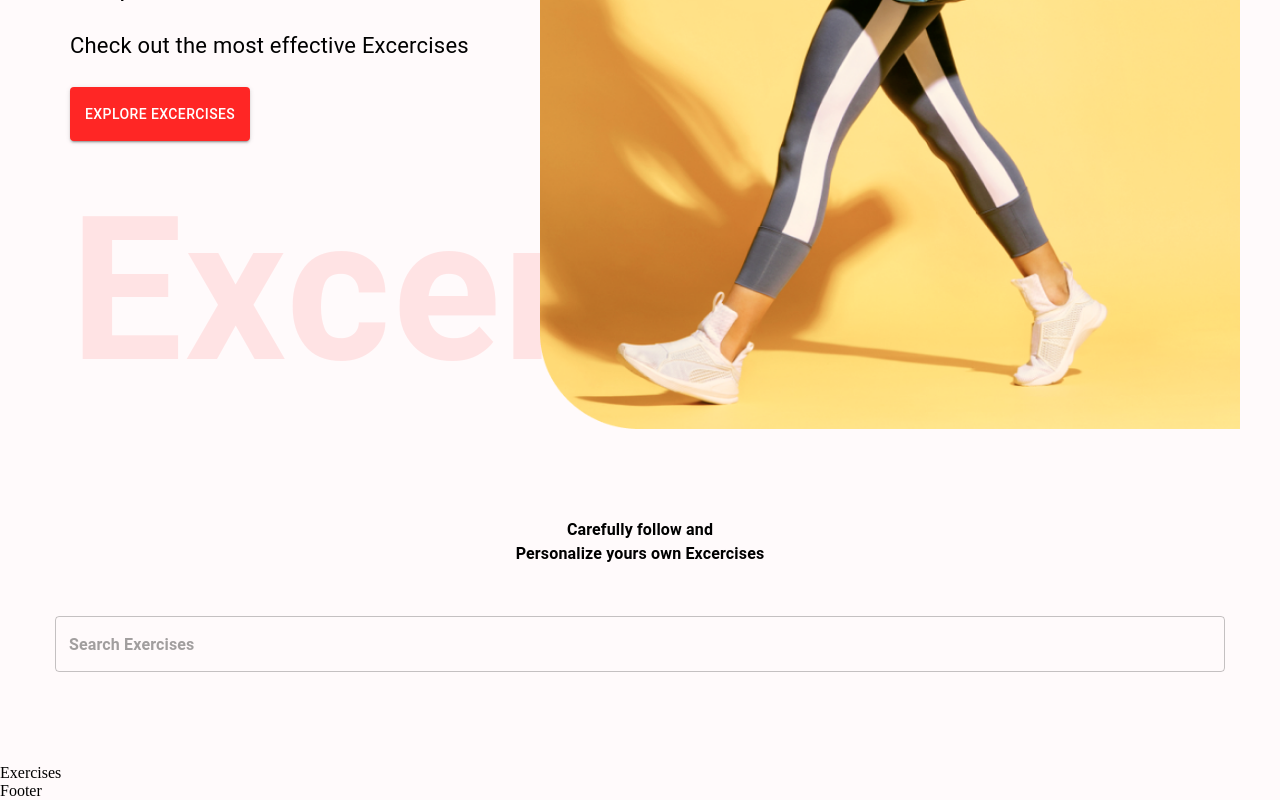
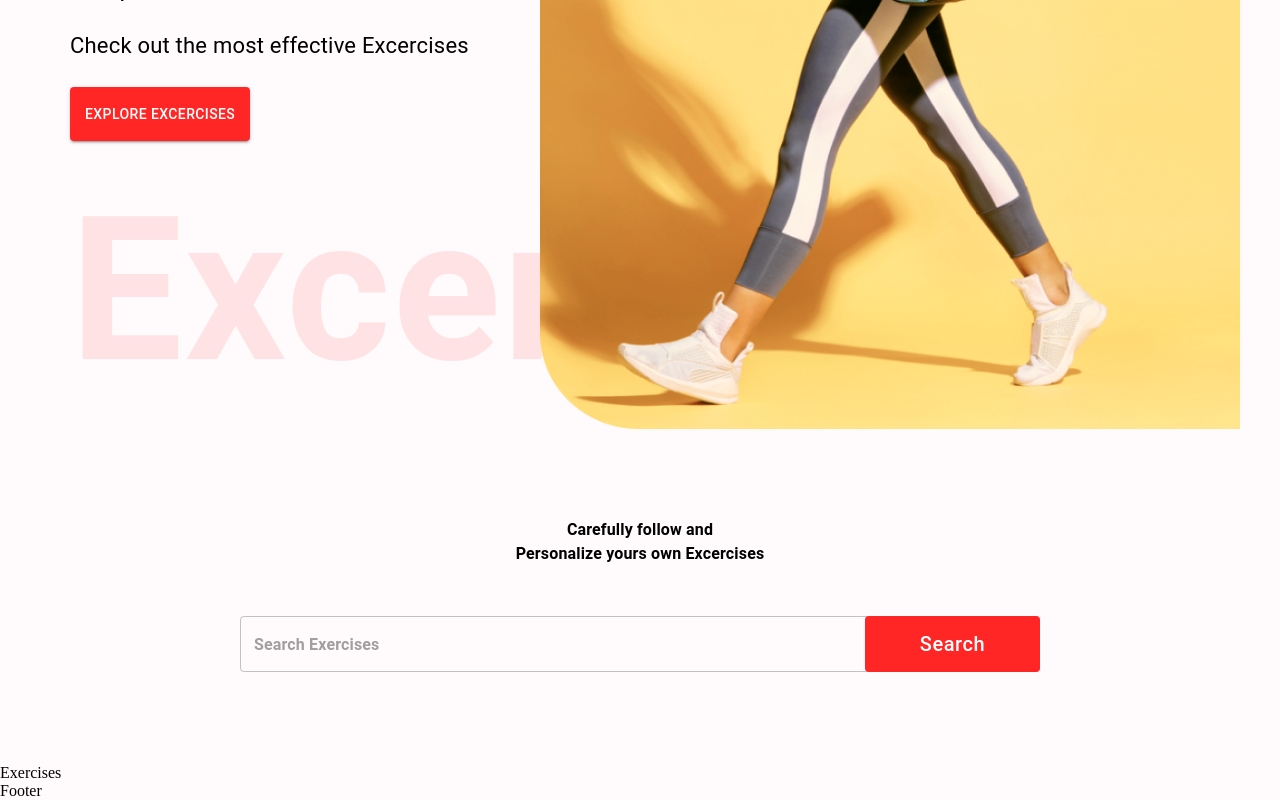
Before and after one commit to V5NEXT/Personnel_Fitness, a React (Create React App) app: page / in a window 1280 px wide. Shown: the part 437-1237 px from the top of the page. Built offline with nearby package versions, Linux system fonts and the light colour scheme.

Commit message:
Search UI Issue fixed

```diff
--- a/src/components/SearchExercises.js
+++ b/src/components/SearchExercises.js
@@ -14,12 +14,19 @@ const SearchExercises = () => {
       <Box position="relative" mb="72px">
         <TextField
         sx={{input: {fontWeight:'700', border:'none', borderRadius:'4px'},
-      width : {lg:'1170px', sm:'100%'}
+      width : {lg:'800px', sm:'100%'}, backgroundClip:"#fff", borderRadius:"40px"
       }}
         height="76px" value="" onChange={(e)=>{}}
         placeholder="Search Exercises"
         type="text"
         />
+        <Button className="search-btn" sx={{
+          bgcolor:'#ff2625', color:'#fff', textTransform: 'none',
+          width:{lg:'175px', xs:'80px'}, fontSize:{lg:'20px', xs:'14px'}, fontSize:{lg:'20px', xs:'14px'},
+          height: '56px', position: 'absolute', right:'0'
+        }}>
+          Search
+        </Button>
 
       </Box>
     </Stack>
```
